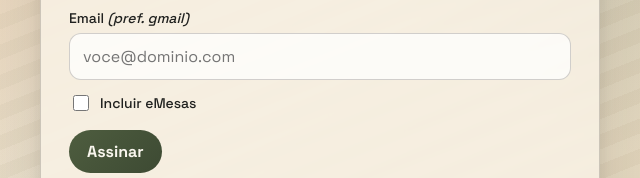
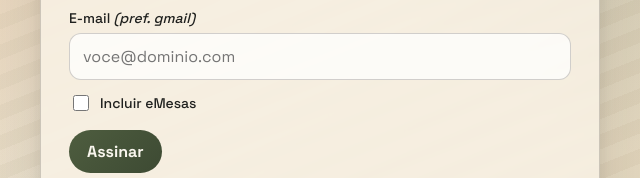
Before and after one commit to eriquebomfim/eriquebomfim.github.io, a website: page eservices/index.html in a window 1280 px wide. Shown: the part 358-536 px from the top of the page, 320-960 px from the left. Drawn offline with Linux system fonts and the light colour scheme; no server answers.

Commit message:
fix(eservices): pref gmail

```diff
--- a/eservices/index.html
+++ b/eservices/index.html
@@ -62,7 +62,7 @@
           </label>
 
           <label class="field" for="email">
-            <span>Email <em>(pref. gmail)</em></span>
+            <span>E-mail <em>(pref. gmail)</em></span>
             <input
               id="email"
               name="email"
```
